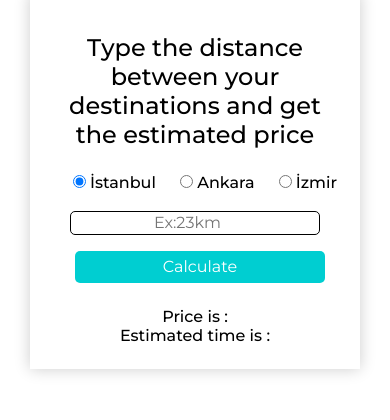
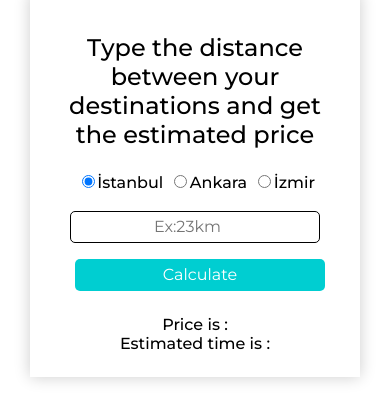
Before and after one commit to anLpk/taxifare, a plain HTML site: page index.html in a window 390 px wide. Shown: the part 258-678 px from the top of the page. Drawn offline with Linux system fonts and the light colour scheme.

Commit message:
Update style.css

```diff
--- a/style.css
+++ b/style.css
@@ -157,4 +157,13 @@ input[type="number"] {
     margin-top: 1em;
     padding: .4em;
   }
+
+  input[type="radio"] {
+    margin-left: .5em;
+    margin-right: .2em;
+  }
+
+  input[type="number"] {
+    height: 2.4em;
+  }
 }
```
